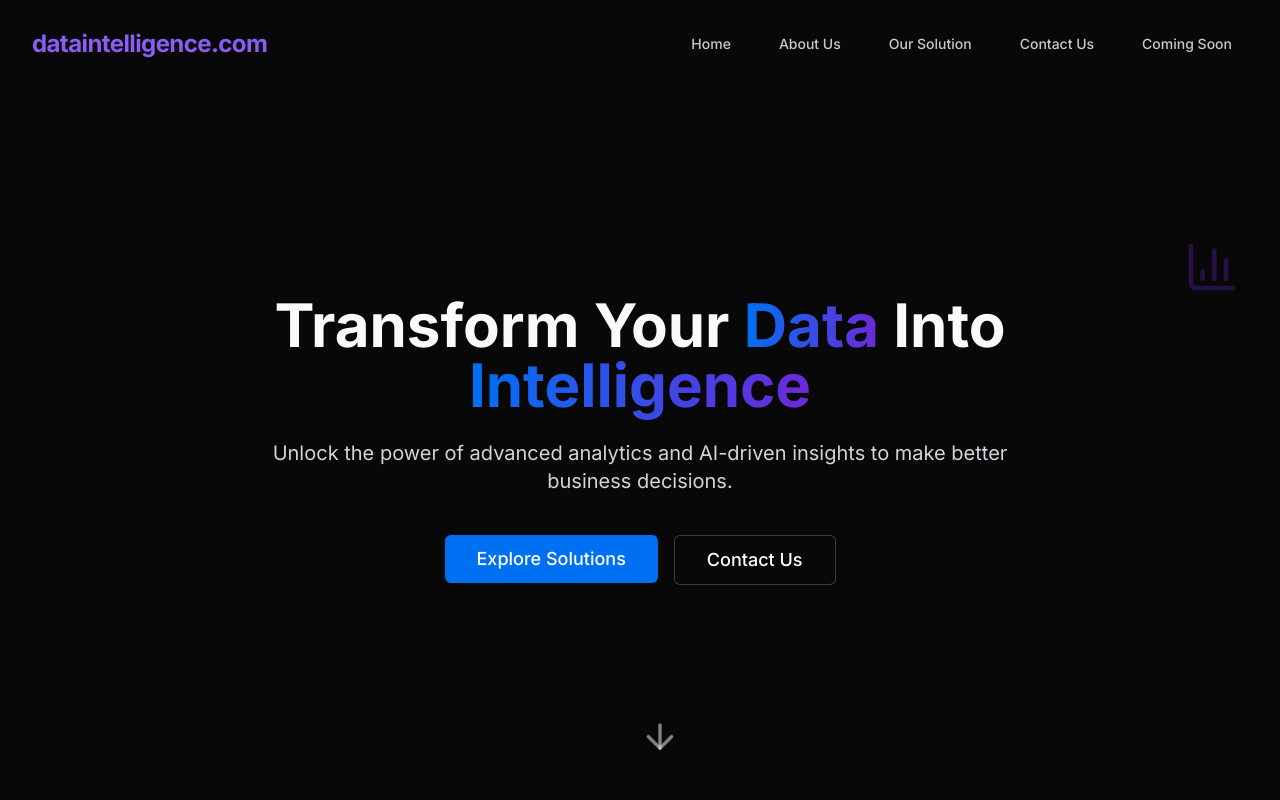
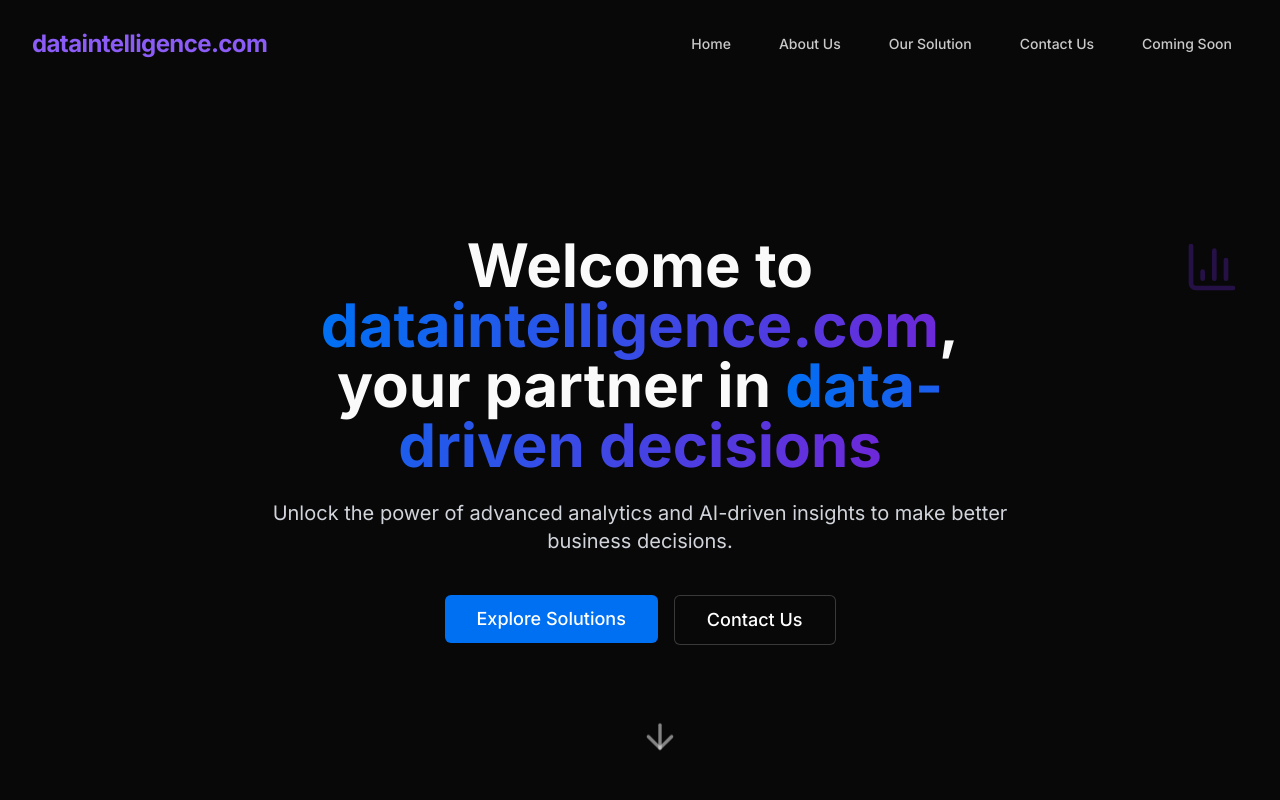
Before and after one commit to davehacirl/darkwave-website-builder, a React (Vite) app: page / in a window 1280 px wide. Shown: the top 800 px of the page. Built offline with nearby package versions, Linux system fonts and the light colour scheme.

Commit message:
Refactor hero headline text
Updates the main headline in the hero section to a new welcome message.

```diff
--- a/src/components/home/Hero.tsx
+++ b/src/components/home/Hero.tsx
@@ -1,4 +1,3 @@
-
 import { ArrowDown, BarChart3 } from 'lucide-react';
 import { Button } from '@/components/ui/button';
 
@@ -8,8 +7,8 @@ export default function Hero() {
       <div className="section-container">
         <div className="max-w-3xl mx-auto text-center">
           <h1 className="text-4xl md:text-6xl font-bold mb-6 leading-tight">
-            Transform Your <span className="text-gradient">Data</span> Into
-            <span className="text-gradient"> Intelligence</span>
+            Welcome to <span className="text-gradient">dataintelligence.com</span>, your partner in
+            <span className="text-gradient"> data-driven decisions</span>
           </h1>
           <p className="text-lg md:text-xl text-gray-300 mb-10 leading-relaxed">
             Unlock the power of advanced analytics and AI-driven insights to make better business decisions.
```
